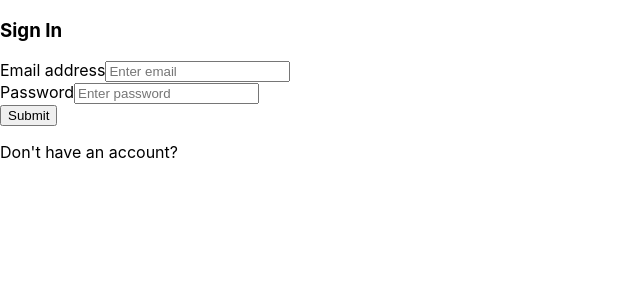
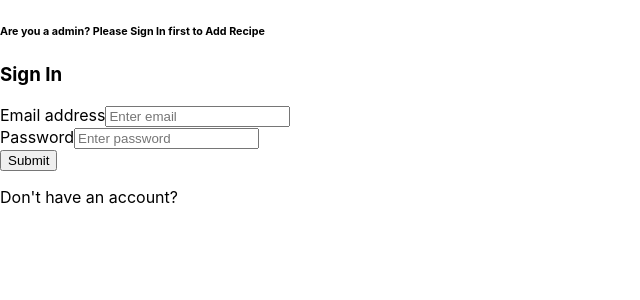
Before and after one commit to SANJANASOLANGA/ReactFoodRecipe, a React (Create React App) app in the folder Client/: page /sign-in in a window 1280 px wide. Shown: the top 300 px of the page, without its empty margins (0-640 px from the left). Built offline with nearby package versions, Linux system fonts and the light colour scheme.

Commit message:
Added header

```diff
--- a/Client/src/components/auth/SignIn.js
+++ b/Client/src/components/auth/SignIn.js
@@ -48,6 +48,7 @@ export default class Login extends Component {
   render() {
     return (
       <form onSubmit={this.handleSubmit}>
+        <h6>Are you a admin? Please Sign In first to Add Recipe</h6>
         <h3>Sign In</h3>
 
         <div>
```
